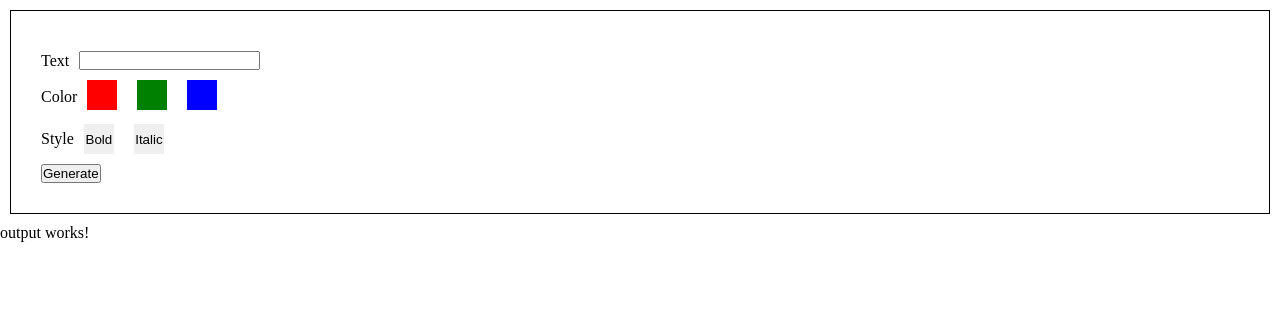
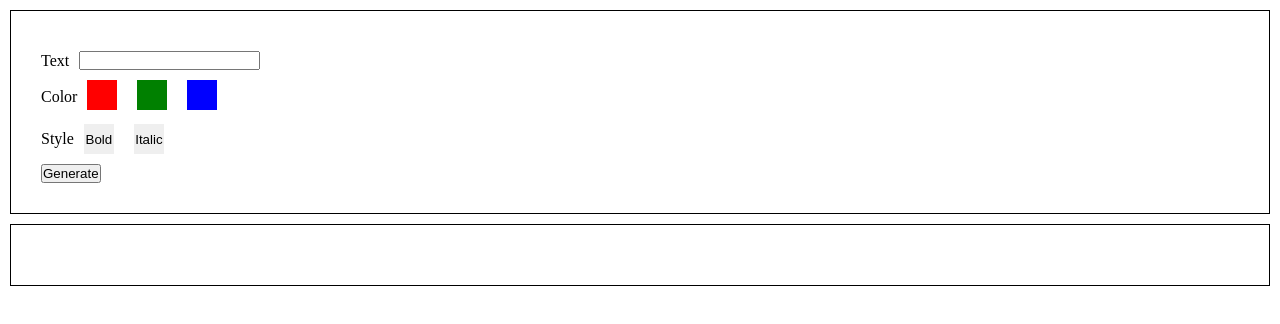
Before and after one commit to farisbegic/software-engineering, an Angular app in the folder week-3/: page / in a window 1280 px wide. Shown: the top 324 px of the page. Built offline with nearby package versions, Linux system fonts and the light colour scheme.

Commit message:
Implementing display output

```diff
--- a/week-3/src/app/app.component.html
+++ b/week-3/src/app/app.component.html
@@ -1,2 +1,2 @@
-<app-input [text]="text" [color]="color" [type]="type"></app-input>
-<app-output></app-output>
+<app-input [elements]="elements"></app-input>
+<app-output [elements]="elements"></app-output>
--- a/week-3/src/app/app.component.ts
+++ b/week-3/src/app/app.component.ts
@@ -7,7 +7,5 @@ import { Component } from '@angular/core';
 })
 export class AppComponent {
   title = 'week-3';
-  text: string = '';
-  color: string = '';
-  type: string = '';
+  elements: Array<any> = [];
 }
--- a/week-3/src/app/input/input.component.html
+++ b/week-3/src/app/input/input.component.html
@@ -22,8 +22,5 @@
     </div>
   </div>
 
-  <button>Generate</button>
-  <p>{{text}}</p>
-  <p>{{color}}</p>
-  <p>{{type}}</p>
+  <button (click)="onSubmit({text, color, type})">Generate</button>
 </div>
--- a/week-3/src/app/input/input.component.ts
+++ b/week-3/src/app/input/input.component.ts
@@ -6,9 +6,10 @@ import {Component, Input} from '@angular/core';
   styleUrls: ['./input.component.css']
 })
 export class InputComponent {
-  @Input() text: any;
-  @Input() color: any;
-  @Input() type: any;
+  text: string = '';
+  color: string = '';
+  type: string = '';
+  @Input() elements: any;
 
   onChangeText(value: any) {
     this.text = value;
@@ -21,4 +22,12 @@ export class InputComponent {
   onChangeType(value: any) {
     this.type = value;
   }
+
+  onSubmit({ text, color, type }: any) {
+    this.elements.push({
+      text,
+      color,
+      type
+    })
+  }
 }
--- a/week-3/src/app/output/output.component.css
+++ b/week-3/src/app/output/output.component.css
@@ -0,0 +1,29 @@
+.output-container {
+  border: 1px solid black;
+  margin: 10px;
+  padding: 30px;
+}
+
+.output {
+  padding: 10px 30px;
+}
+
+.red {
+  background-color: red;
+}
+
+.blue {
+  background-color: blue;
+}
+
+.green {
+  background-color: green;
+}
+
+.italic {
+  font-style: italic;
+}
+
+.bold {
+  font-weight: bold;
+}
--- a/week-3/src/app/output/output.component.html
+++ b/week-3/src/app/output/output.component.html
@@ -1 +1,5 @@
-<p>output works!</p>
+<div class="output-container" *ngIf="elements != null">
+  <div class="output" [ngClass]="element.color" *ngFor="let element of elements">
+    <p [ngClass]="element.type">{{element.text}}</p>
+  </div>
+</div>
--- a/week-3/src/app/output/output.component.ts
+++ b/week-3/src/app/output/output.component.ts
@@ -1,15 +1,10 @@
-import { Component, OnInit } from '@angular/core';
+import {Component, Input, OnInit} from '@angular/core';
 
 @Component({
   selector: 'app-output',
   templateUrl: './output.component.html',
   styleUrls: ['./output.component.css']
 })
-export class OutputComponent implements OnInit {
-
-  constructor() { }
-
-  ngOnInit(): void {
-  }
-
+export class OutputComponent {
+  @Input() elements: any;
 }
```
